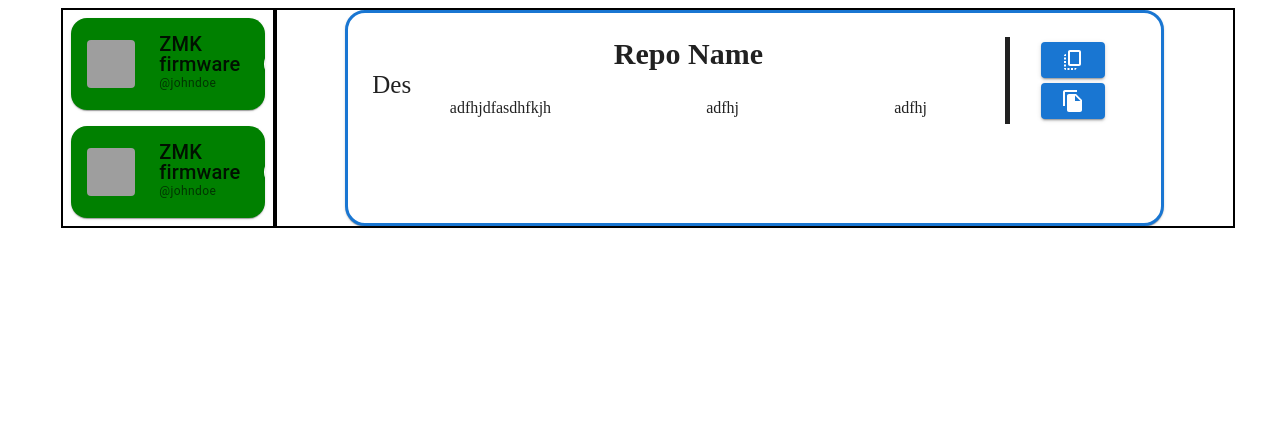
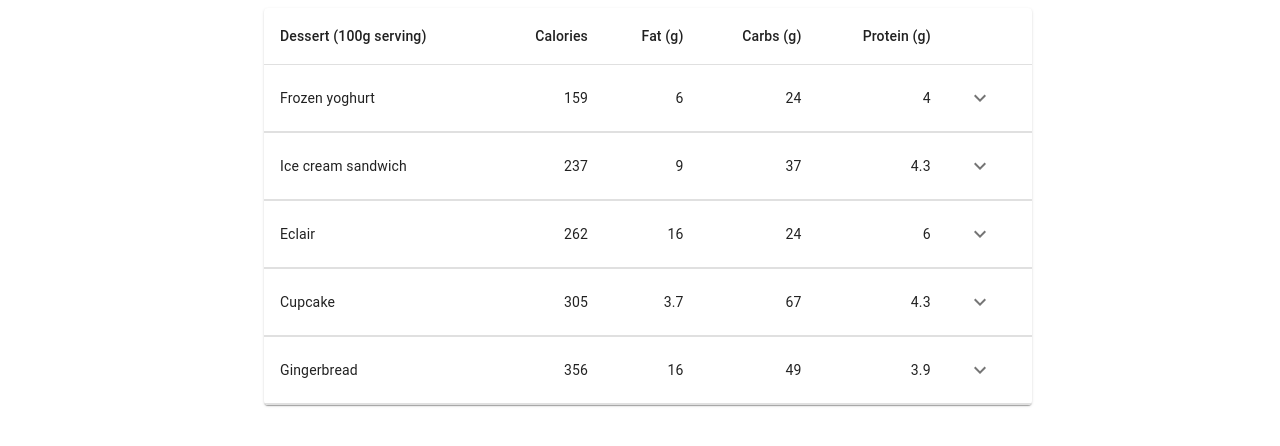
Before and after one commit to kien242/github-finder, a React (Create React App) app: page / in a window 1280 px wide. Shown: the top 446 px of the page. Built offline with nearby package versions, Linux system fonts and the light colour scheme; grey boxes are pictures that could not be loaded.

Commit message:
Update App.js and index.js

```diff
--- a/src/App.js
+++ b/src/App.js
@@ -1,35 +1,15 @@
 import { Grid } from '@mui/material';
 import { ThemeProvider } from '@mui/material/styles';
 import { Grid_custom_theme } from './Assets/Config/Themes/Component_theme/Grid/Grid_custom';
-import * as showRepo from './Component/RepoCard';
+import CollapsibleTable from './Component/RepoCard';
 import * as UserCard from './Component/UserCard'
 
 function App() {
   return (
     <ThemeProvider theme={Grid_custom_theme}>
       <Grid container spacing={2} display={'flex'} justifyContent={'center'} >
-        <Grid item md={2} border={2} display={'flex'} flexDirection={'column'} justifyContent={'center'}>
-          <UserCard.UserCard
-            user={{
-              maxWidth: '100%',
-              name: "ZMK firmware",
-              twitter: "@johndoe",
-              avatar: "https://marmelab.com/posters/avatar-46.jpeg?size=32x32"
-            }}
-          />
-            <UserCard.UserCard
-            user={{
-              maxWidth: '100%',
-              name: "ZMK firmware",
-              twitter: "@johndoe",
-              avatar: "https://marmelab.com/posters/avatar-46.jpeg?size=32x32"
-            }}
-          />
+          <CollapsibleTable />
         </Grid>
-        <Grid item md={9} border={2} display={'flex'} justifyContent={'center'}>
-          <showRepo.showRepo />
-        </Grid>
-      </Grid>
     </ThemeProvider>
   )
 }
--- a/src/Component/RepoCard/index.js
+++ b/src/Component/RepoCard/index.js
@@ -1,52 +1,129 @@
 import * as React from 'react';
-import { Box, Grid, Button, Card, Tooltip } from '@mui/material';
-import CopyAllIcon from '@mui/icons-material/CopyAll';
-import FileCopyIcon from '@mui/icons-material/FileCopy';
+import PropTypes from 'prop-types';
+import Box from '@mui/material/Box';
+import Collapse from '@mui/material/Collapse';
+import IconButton from '@mui/material/IconButton';
+import Table from '@mui/material/Table';
+import TableBody from '@mui/material/TableBody';
+import TableCell from '@mui/material/TableCell';
+import TableContainer from '@mui/material/TableContainer';
+import TableHead from '@mui/material/TableHead';
+import TableRow from '@mui/material/TableRow';
+import Typography from '@mui/material/Typography';
+import Paper from '@mui/material/Paper';
+import KeyboardArrowDownIcon from '@mui/icons-material/KeyboardArrowDown';
+import KeyboardArrowUpIcon from '@mui/icons-material/KeyboardArrowUp';
+import MoreHorizIcon from '@mui/icons-material/MoreHoriz';
 
-export const showRepo = (props) => {
+function createData(name, calories, fat, carbs, protein, price) {
+  return {
+    name,
+    calories,
+    fat,
+    carbs,
+    protein,
+    price,
+    history: [
+      {
+        date: '2020-01-05',
+        customerId: '11091700',
+        amount: 3,
+      },
+      {
+        date: '2020-01-02',
+        customerId: 'Anonymous',
+        amount: 1,
+      },
+    ],
+  };
+}
+
+function Row(props) {
+  const { row } = props;
+  const [open, setOpen] = React.useState(false);
+
   return (
-    <Card sx={{
-      flexGrow: 1,
-      maxWidth: "80%",
-      border: 3,
-      borderRadius: 5,
-      padding: 3,
-      borderColor: 'primary.main'
-      }}>
-      <Grid container maxWidth={"100%"} spacing={4} >
-        <Grid item xs={10} borderRight={5}>
-          <Box sx={{ fontWeight: 'bold', textAlign: 'center', fontSize: 30, }}>Repo Name</Box>
-          <Box sx={{ fontSize: 25 }}> Des</Box>
-          <Box>
-            <Grid container sx={{
-              maxWidth: "100%",
-              justifyContent: 'space-around'
-            }}>
-              <Box sx={{ maxWidth: "25%" }}>adfhjdfasdhfkjh  </Box>
-              <Box sx={{ maxWidth: "25%" }}>adfhj</Box>
-              <Box sx={{ maxWidth: "25%" }}>adfhj</Box>
-            </Grid>
+    <React.Fragment>
+      <TableRow sx={{ '& > *': { borderBottom: 'unset' } }}>
+        <TableCell component="th" scope="row">
+          {row.name}
+        </TableCell>
+        <TableCell align="right">{row.calories}</TableCell>
+        <TableCell align="right">{row.fat}</TableCell>
+        <TableCell align="right">{row.carbs}</TableCell>
+        <TableCell align="right">{row.protein}</TableCell>
+        <TableCell>
+          <IconButton
+            aria-label="expand row"
+            size="small"
+            onClick={() => setOpen(!open)}
+          >
+            {open ? <KeyboardArrowUpIcon /> : <KeyboardArrowDownIcon />}
+          </IconButton>
+        </TableCell>
+      </TableRow>
+      <TableRow sx={{}}>
+        <TableCell style={{ paddingBottom: 0, paddingTop: 0,border:'2' }} colSpan={6}>
+          <Collapse in={open} timeout="auto" unmountOnExit>
+            <Box sx={{ margin: 1 }}>
+              <Typography variant="h6" gutterBottom component="div">
+                History
+              </Typography>
+              <Typography>fasdfjhlkjh</Typography>
+            </Box>
+          </Collapse>
+        </TableCell>
+      </TableRow>
+    </React.Fragment>
+  );
+}
 
-          </Box>
-        </Grid>
-        <Grid item xs={2} >
-          <Box
-            sx={{
-              margin: "4%",
-              display: 'flex',
-              justifyContent: 'center'
-            }}>
-            <Tooltip title="Clone" placement="right-start">
-              <Button variant="contained" ><CopyAllIcon /></Button>
-            </Tooltip>
-          </Box>
-          <Box sx={{ margin: "4%", display: 'flex', justifyContent: 'center' }}>
-            <Tooltip title="Clone with sub-module" placement="right-start">
-              <Button variant="contained" ><FileCopyIcon /></Button>
-            </Tooltip>
-          </Box>
-        </Grid>
-      </Grid>
-    </Card>
-  )
+Row.propTypes = {
+  row: PropTypes.shape({
+    calories: PropTypes.number.isRequired,
+    carbs: PropTypes.number.isRequired,
+    fat: PropTypes.number.isRequired,
+    history: PropTypes.arrayOf(
+      PropTypes.shape({
+        amount: PropTypes.number.isRequired,
+        customerId: PropTypes.string.isRequired,
+        date: PropTypes.string.isRequired,
+      }),
+    ).isRequired,
+    name: PropTypes.string.isRequired,
+    price: PropTypes.number.isRequired,
+    protein: PropTypes.number.isRequired,
+  }).isRequired,
+};
+
+const rows = [
+  createData('Frozen yoghurt', 159, 6.0, 24, 4.0, 3.99),
+  createData('Ice cream sandwich', 237, 9.0, 37, 4.3, 4.99),
+  createData('Eclair', 262, 16.0, 24, 6.0, 3.79),
+  createData('Cupcake', 305, 3.7, 67, 4.3, 2.5),
+  createData('Gingerbread', 356, 16.0, 49, 3.9, 1.5),
+];
+
+export default function CollapsibleTable() {
+  return (
+    <TableContainer component={Paper} sx={{maxWidth:'60%'}}>
+      <Table aria-label="collapsible table">
+        <TableHead>
+          <TableRow>
+            <TableCell>Dessert (100g serving)</TableCell>
+            <TableCell align="right">Calories</TableCell>
+            <TableCell align="right">Fat&nbsp;(g)</TableCell>
+            <TableCell align="right">Carbs&nbsp;(g)</TableCell>
+            <TableCell align="right">Protein&nbsp;(g)</TableCell>
+            <TableCell />
+          </TableRow>
+        </TableHead>
+        <TableBody>
+          {rows.map((row) => (
+            <Row key={row.name} row={row} />
+          ))}
+        </TableBody>
+      </Table>
+    </TableContainer>
+  );
 }
```
